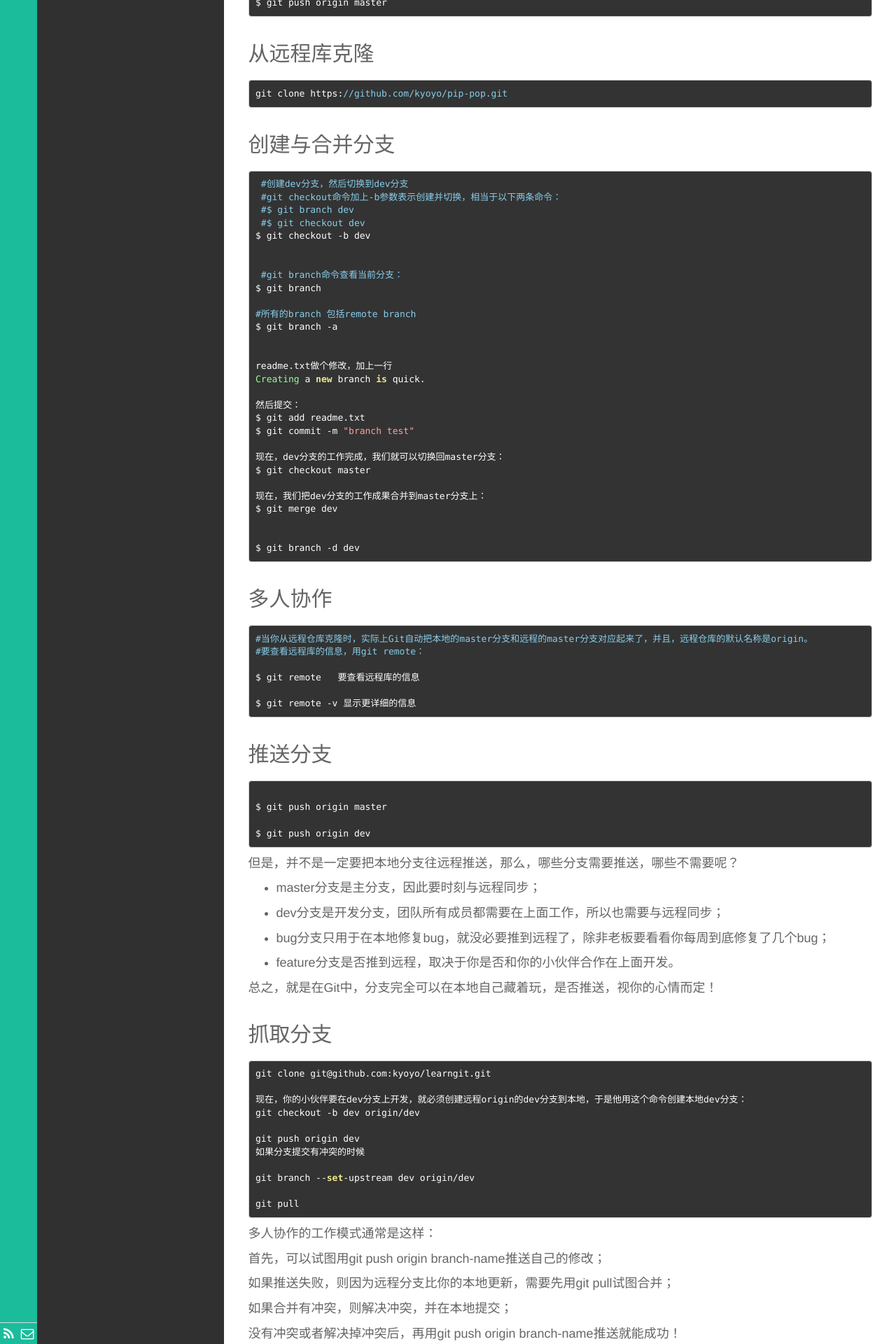
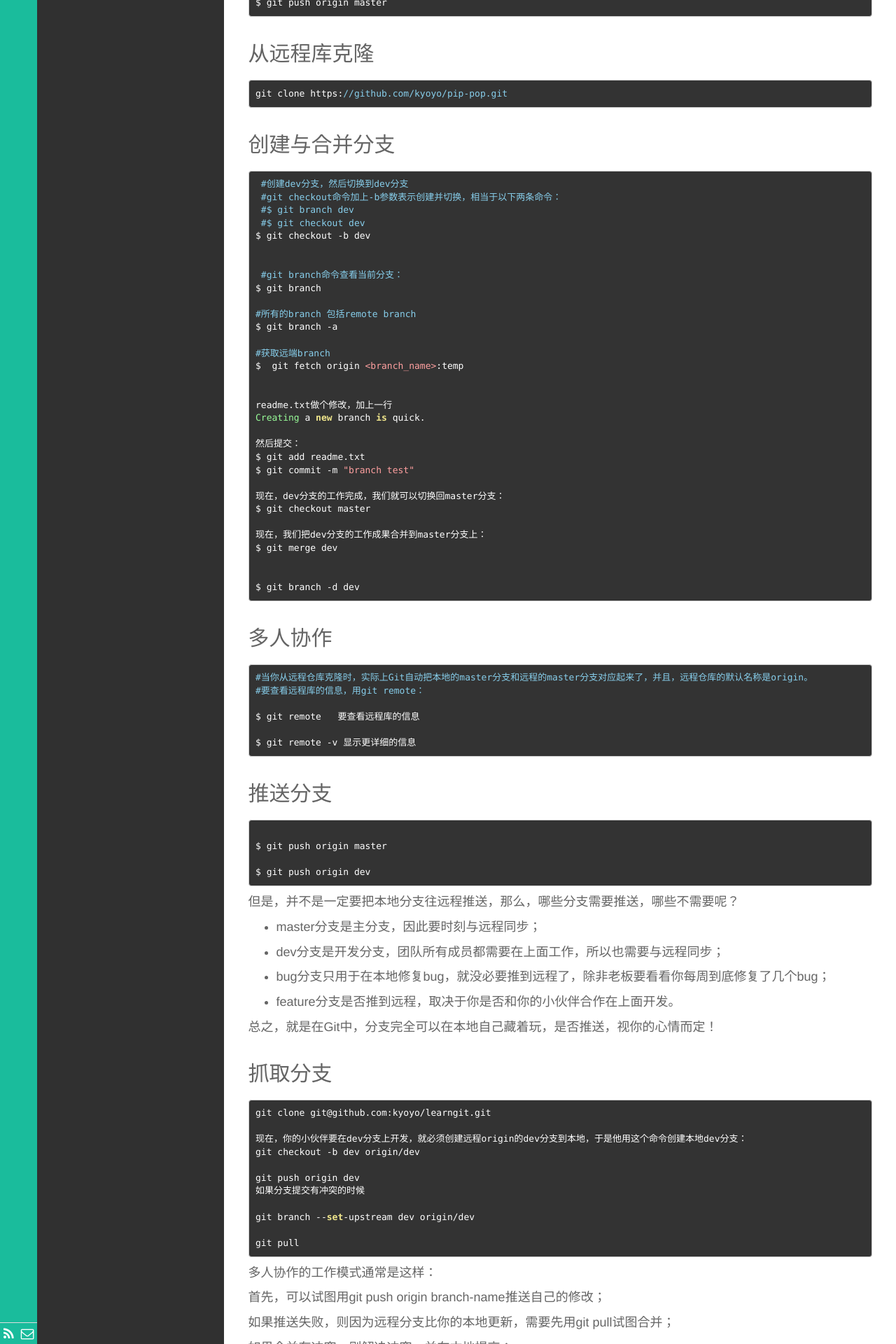
Before and after one commit to kyoyo/kyoyo.github.io, a Jekyll site: the page built from _posts/常用/2017-07-26-Git.md, in a window 1280 px wide. Shown: the part 3080-5000 px from the top of the page at 70% size. Built offline with Jekyll 4.4.1, drawn with Linux system fonts in a browser that asks for light colours; Markdown is read by kramdown in place of the engine named in the settings.

Commit message:
Update 2017-07-26-Git.md

```diff
--- a/_posts/常用/2017-07-26-Git.md
+++ b/_posts/常用/2017-07-26-Git.md
@@ -166,6 +166,9 @@ $ git branch
 #所有的branch 包括remote branch
 $ git branch -a
 
+#获取远端branch
+$  git fetch origin <branch_name>:temp
+
 
 readme.txt做个修改，加上一行
 Creating a new branch is quick.
```
